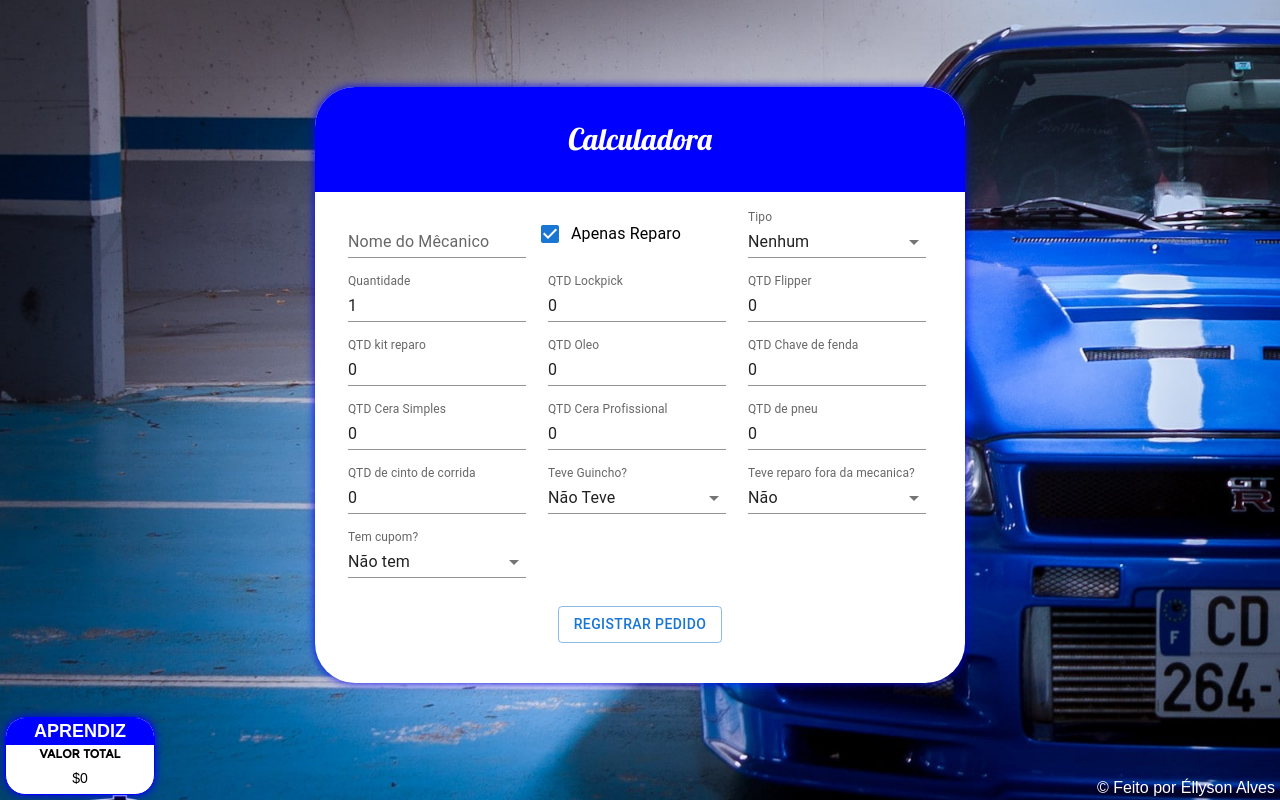
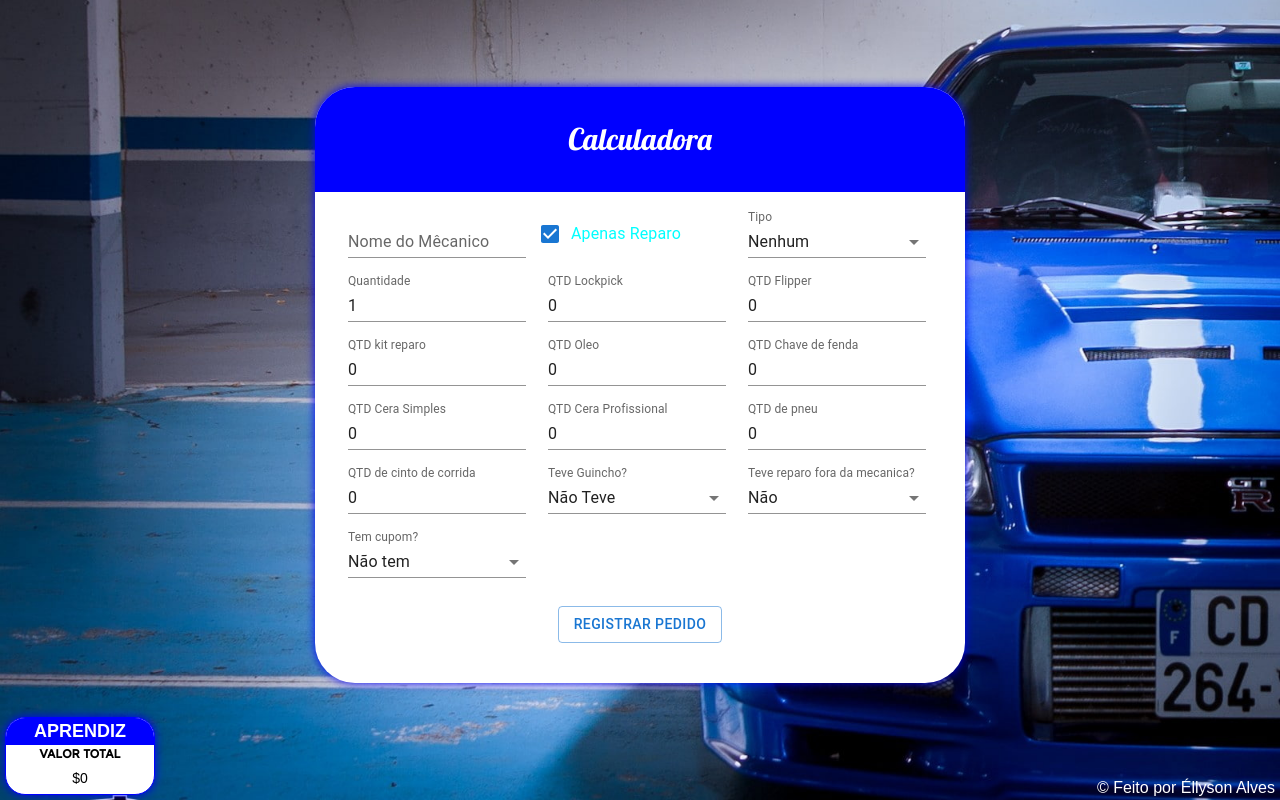
Before and after one commit to yunorp/hayes-calculadora-aprendiz, a Next.js app: page / in a window 1280 px wide. Built offline with nearby package versions, Linux system fonts and the light colour scheme.

Commit message:
Update globals.css

```diff
--- a/src/styles/globals.css
+++ b/src/styles/globals.css
@@ -3,8 +3,8 @@
 @tailwind utilities;
 
 :root {
-  --foreground-rgb: 0, 0, 0;
-  --background-start-rgb: 214, 219, 220;
+  --foreground-rgb: 0, 255, 255;
+  --background-start-rgb: 0, 255, 255;
   --background-end-rgb: 255, 255, 255;
 }
 *{
```
